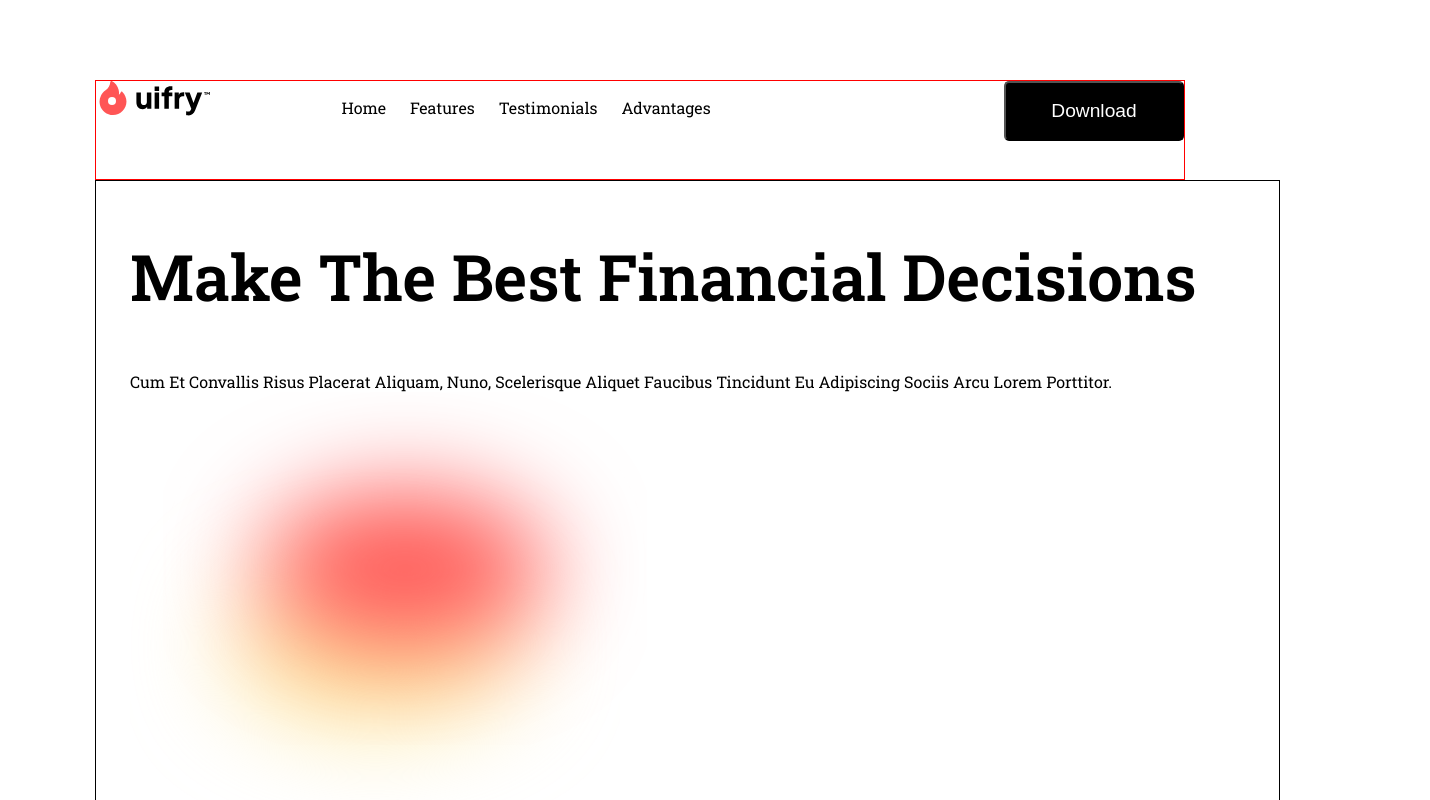
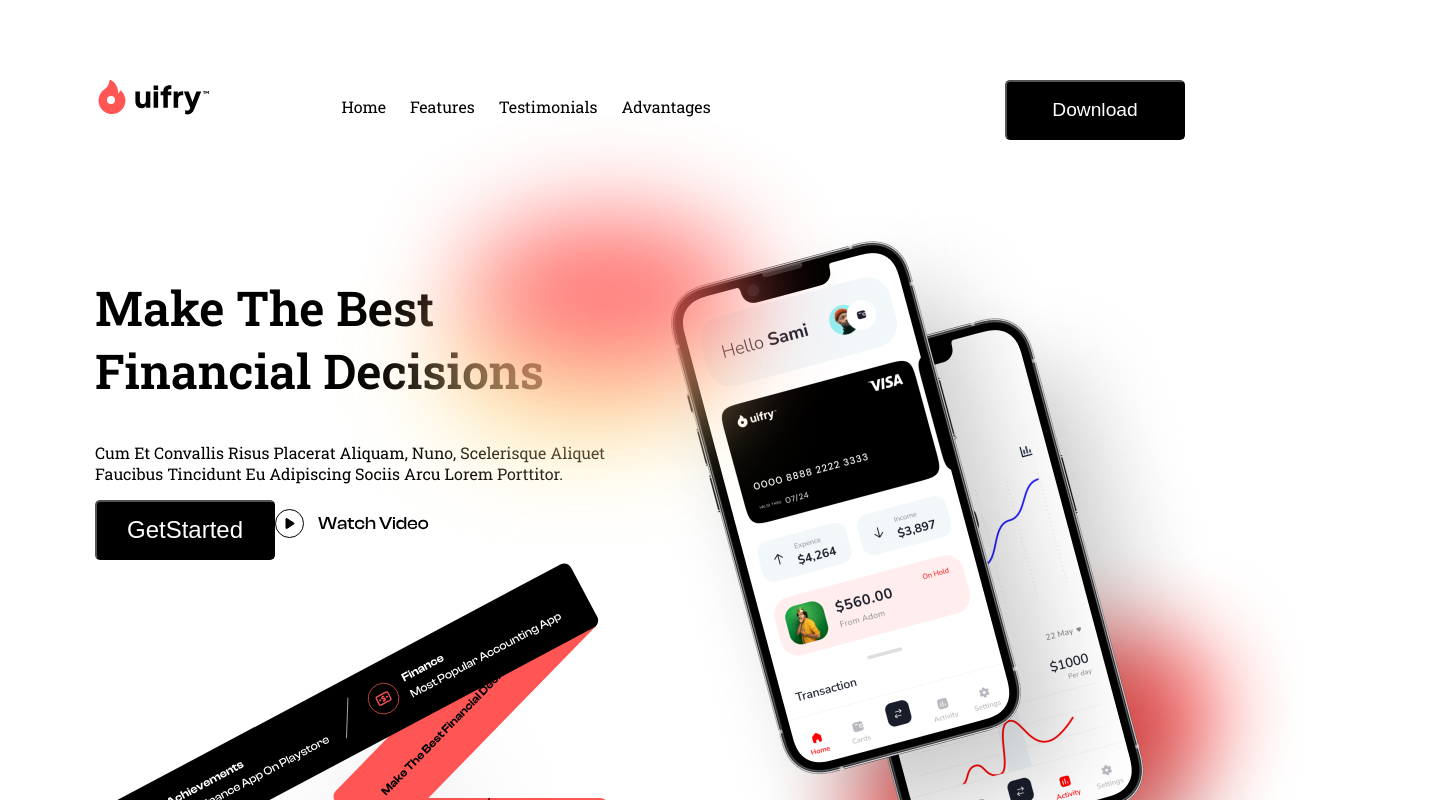
Before and after one commit to petekgithub/landingpage-uifry-v1, a Next.js app: page / in a window 1280 px wide. Shown: the top 800 px of the page, 1430 px wide, since content can reach past the window. Built offline with nearby package versions, Linux system fonts and the light colour scheme.

Commit message:
intro-style-done

```diff
--- a/pages/index.tsx
+++ b/pages/index.tsx
@@ -15,13 +15,13 @@
     <>
     <Header />
     <Intro />
-    <Features />
+    {/* <Features />
     <Advantages />
     <Customize />
     <Testimonial />
     <Faq />
     <GetStarted />
-    <Footer />
+    <Footer /> */}
 
 
     </>
--- /dev/null
+++ b/src/Variables/Variables.scss
@@ -0,0 +1,3 @@
+//@import "./variables.scss";
+
+$blackColor: rgb(26,26,26);
--- a/src/pages/HomePage/Features/styles.module.scss
+++ b/src/pages/HomePage/Features/styles.module.scss
@@ -1,6 +1,17 @@
 .container {
 
-  background-color: yellow;
+  float: left;
+  width: 10%;
+  margin: 0 5%;
+  background-color: #fff;
+  border: 1px solid blue;
+
+
+
+  img {
+    width: 50%
+  }
+
 
   .content {
     display: flex;
--- a/src/pages/HomePage/Header/styles.module.scss
+++ b/src/pages/HomePage/Header/styles.module.scss
@@ -2,7 +2,6 @@
   display          : flex;
   height           : 100px;
   justify-content  : space-between;
-  border: 1px solid red;
 
   .logo {
     width       : 117px;
--- a/src/pages/HomePage/Intro/index.tsx
+++ b/src/pages/HomePage/Intro/index.tsx
@@ -13,18 +13,24 @@
   return (
     <div>
       <section id="Intro" className={styles.container}>
-        <div className={styles.content}>
+          {/* left side */}
+            <div className={styles.left}>
               <div className={styles.info}>
                 <h1 className={styles.title}>Make The Best Financial Decisions</h1>
-            <span>Cum Et Convallis Risus Placerat Aliquam, Nuno, Scelerisque Aliquet Faucibus Tincidunt Eu Adipiscing Sociis Arcu Lorem Porttitor.</span>
+                <p>Cum Et Convallis Risus Placerat Aliquam, Nuno, Scelerisque Aliquet Faucibus Tincidunt Eu Adipiscing Sociis Arcu Lorem Porttitor.</p>
                 <img className={styles.light} src="/assets/introlight.svg" alt="IntroLight"/>
               </div>
               <div className={styles.media}>
                 <GetStartedButton />
                 <img src="/assets/introwatch.svg" alt="IntroWatch"/>
               </div>
+              <div>
+                <img className={styles.logo} src="/assets/intrologo.svg" alt="IntroLogo"/>
+              </div>
+            </div>
+            {/* right side */}
+            <div className={styles.right}>
               <img className={styles.phone} src="/assets/introphone.png"alt="IntroPhone"/>
-          <img src="/assets/intrologo.svg" alt="IntroLogo"/>
             </div>
       </section>
     </div>
--- a/src/pages/HomePage/Intro/styles.module.scss
+++ b/src/pages/HomePage/Intro/styles.module.scss
@@ -1,45 +1,37 @@
+
 .container {
   //text-align: center;
   background-color      : #fff;
   display               : flex;
-  position              : absolute;
-  border                : 1px solid black;
 
 
-  .info {
-    font-weight: normal;
-   // width: 50%;
-    padding: 0px 0 0 34px;
+  container > left {
+    width      : 50%;
+    position: relative;
 
+  };
+
+  .right {
+    background-color  : #fff;
   }
 
-  .title {
-    font-size: 4em;
+  h1 {
+    font-size: 3rem;
+    margin-top: 6rem;
+    font-weight: bold;
   }
 
-  span {
-    font-size: 1em;
-  }
-
-  .light {
-    left: 0px;
-    top: 0px;
-    z-index: +1;
-  }
-
-  .phone {
-    right: 10px;
-    top: 10px;
-    z-index: -5;
-  }
-
-  .media {
-
-    z-index: 1;
-
+  p {
+    font-size: 1rem;
   }
 
 
+  .light {
+    position: absolute;
+    top: 116px;
+    left: 26%;
+    //z-index: -1;
+    opacity: 0.8;
 
-
+  }
 }
```
Lines whose indentation alone changed are shown as unchanged.
